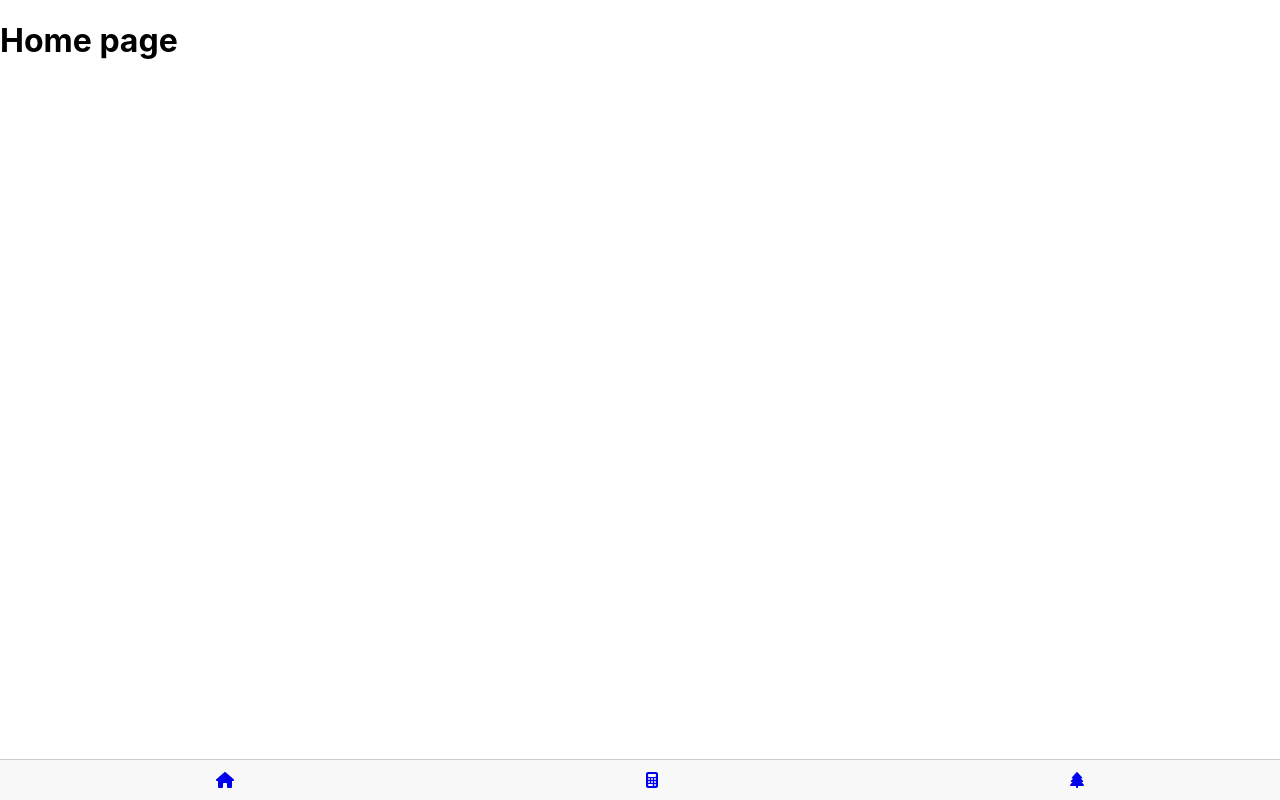
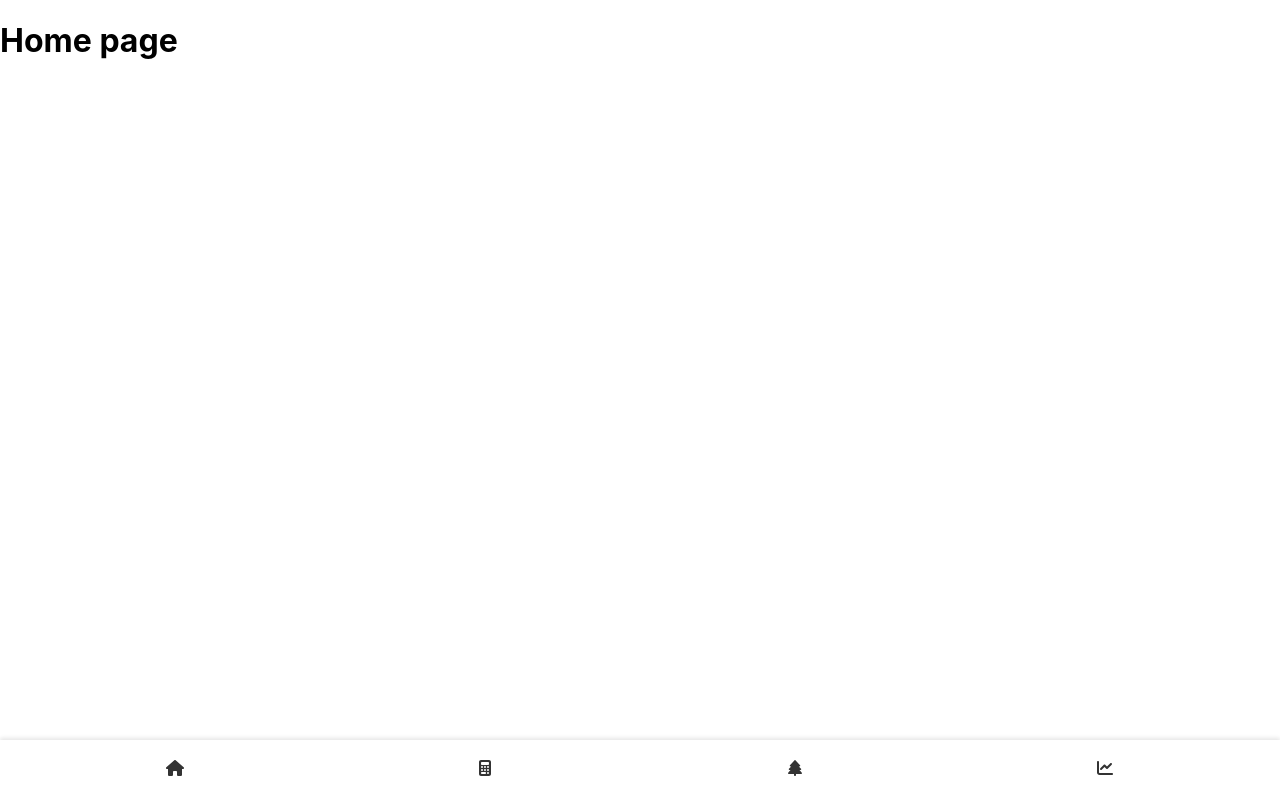
Before and after one commit to lowee1/Carbon-Footprint-PWA, a React (Create React App) app in the folder carbon-footprint-pwa/: page / in a window 1280 px wide. Built offline with nearby package versions, Linux system fonts and the light colour scheme.

Commit message:
position icons and statistics page

```diff
--- a/carbon-footprint-pwa/public/App.css
+++ b/carbon-footprint-pwa/public/App.css
@@ -40,24 +40,44 @@
 nav {
   position: fixed;
   bottom: 0;
-  width: 100%;
-  background-color: #f8f8f8;
-  border-top: 1px solid #ccc;
-  padding: 10px;
+  left: 0;
+  background-color: #fff;
   display: flex;
   justify-content: space-around;
+  align-items: center;
+  height: 60px;
+  padding: 0 20px;
+  box-shadow: 0 -2px 4px rgba(0, 0, 0, 0.1);
+  right: 0;
 }
 
 nav ul {
+  display: flex;
   list-style: none;
   margin: 0;
   padding: 0;
-  display: flex;
+  flex-grow: 1;
   justify-content: space-around;
-  width: 100%;
+  align-items: center;
 }
 
 nav li {
-  margin: 0;
-  padding: 0;
+  margin: 0 10px;
 }
+
+nav a {
+  display: flex;
+  flex-direction: column;
+  align-items: center;
+  justify-content: center;
+  text-decoration: none;
+  color: #333;
+  font-size: 16px;
+  flex-grow: 1;
+}
+
+nav svg {
+  width: 32px;
+  height: 32px;
+  margin-bottom: 4px;
+}
--- a/carbon-footprint-pwa/src/App.js
+++ b/carbon-footprint-pwa/src/App.js
@@ -4,6 +4,7 @@ import {
   faHome,
   faCalculator,
   faTree,
+  faChartLine
 } from "@fortawesome/free-solid-svg-icons";
 
 function App() {
@@ -26,12 +27,18 @@ function App() {
               <FontAwesomeIcon icon={faTree} />
             </Link>
           </li>
+          <li>
+            <Link to="/Statistics">
+              <FontAwesomeIcon icon={faChartLine} />
+            </Link>
+          </li>
         </ul>
       </nav>
       <Routes>
         <Route path="/" element={<HomePage />} />
         <Route path="/Calculator" element={<CalculatorPage />} />
         <Route path="/Forest" element={<ForestPage />} />
+        <Route path="/Statistics" element={<StatisticsPage />} />
       </Routes>
     </BrowserRouter>
   );
```
